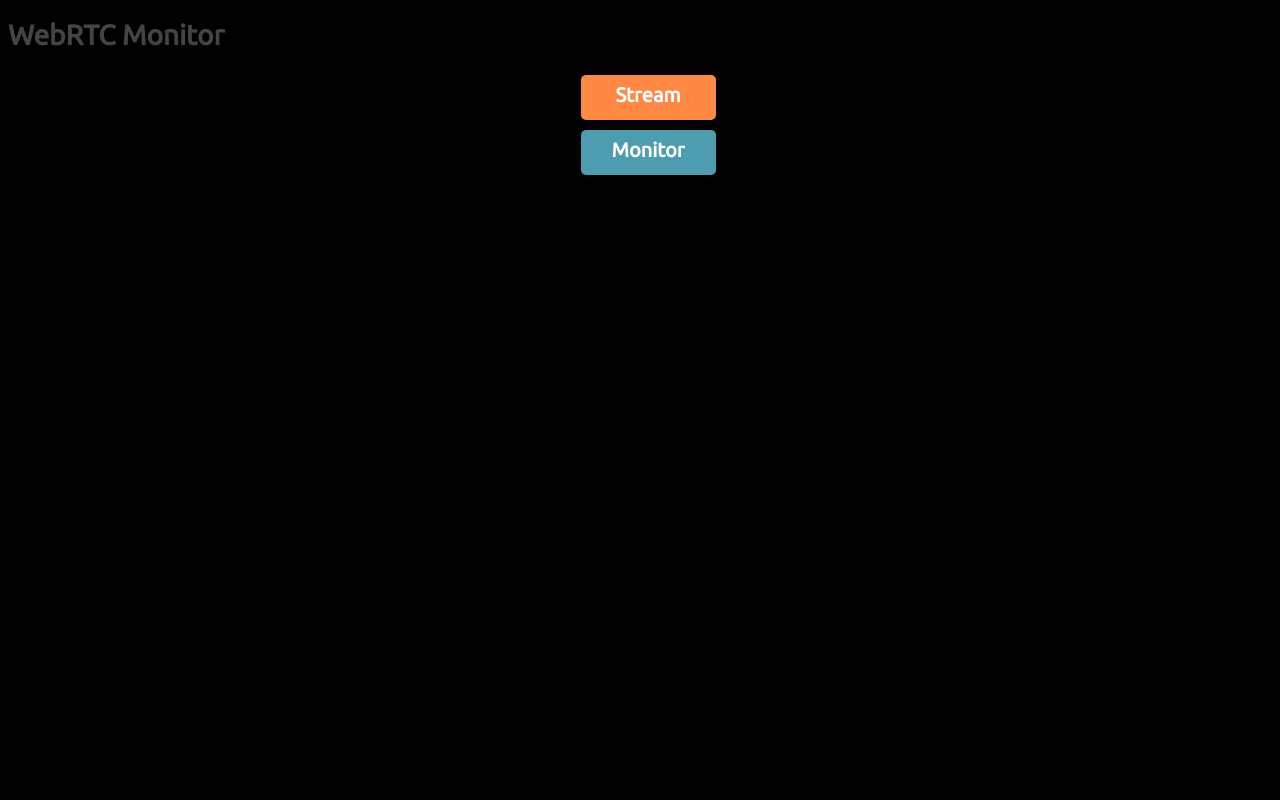
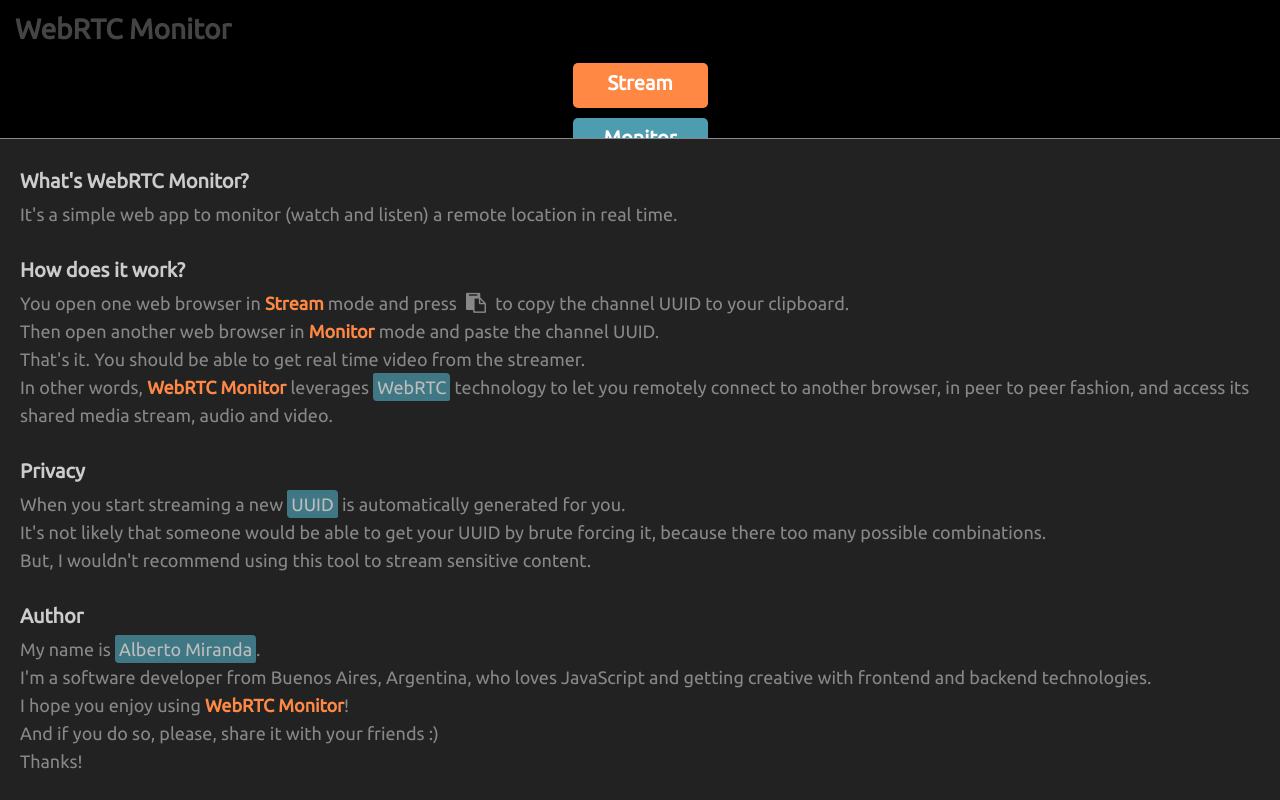
Before and after one commit to codealchemist/webrtc-monitor, a website: page public/index.html in a window 1280 px wide. Drawn offline with Linux system fonts and the light colour scheme.

Commit message:
added readme to index

```diff
--- a/public/css/styles.css
+++ b/public/css/styles.css
@@ -11,13 +11,27 @@ body {
   font-size: 12px;
   width: 100%;
   overflow: hidden;
+  line-height: 28px;
+  margin: 0;
+  padding: 0;
 }
 
 h1 {
   font-size: 28px;
+  margin: 15px;
 }
 
-a {
+h3 {
+  font-size: 20px;
+  color: #ccc;
+  margin: 28px 0 0 0;
+}
+
+p {
+  margin: 5px 0;
+}
+
+a.button {
   font-family: 'Ubuntu', sans-serif;
   display: block;
   width: 115px;
@@ -32,10 +46,28 @@ a {
   font-size: 20px;
   text-decoration: none;
   align-self: center;
+  opacity: 1;
+}
+
+a.button:hover {
+  opacity: 0.7;
+}
+
+a {
+ color: white;
+ background: #4E9CAF;
+ text-decoration: none;
+ padding: 4px;
+ border-radius: 2px 4px;
+ opacity: 0.7;
 }
 
 a:hover {
-  opacity: 0.7;
+  opacity: 1;
+}
+
+b {
+  color: #FF8944;
 }
 
 video {
@@ -57,7 +89,7 @@ video {
 
 .tr {
   position: absolute;
-  top: 25px;
+  top: 18px;
   right: 20px;
 }
 
@@ -101,3 +133,31 @@ video {
 .hidden {
   display: none;
 }
+
+.readme {
+  color: #888;
+  font-size: 18px;
+  background: #222;
+  padding: 0 20px 20px 20px;
+  margin: 20px 0 0 0;
+  border-top: 1px solid #888;
+  position: fixed;
+  bottom: 0;
+  left: 0;
+  right: 0;
+}
+
+.bottom-in {
+  animation-duration: 1s;
+  animation-name: bottom-in;
+}
+
+@keyframes bottom-in {
+  from {
+    bottom: -500px;
+  }
+
+  to {
+    bottom: 0px;
+  }
+}
--- a/public/index.html
+++ b/public/index.html
@@ -5,6 +5,7 @@
     <title>WebRTC Monitor</title>
 
     <!-- build:css /css/index.bundle.css -->
+    <link rel="stylesheet" href="/lib/font-awesome/css/font-awesome.min.css">
     <link href="/css/styles.css" rel="stylesheet" type="text/css" />
     <!-- endbuild -->
   </head>
@@ -12,8 +13,56 @@
     <h1>WebRTC Monitor</h1>
 
     <div class="center">
-      <a href="/stream" class="bg1">Stream</a>
-      <a href="/listen" class="bg2">Monitor</a>
+      <a href="/stream" class="button bg1">Stream</a>
+      <a href="/listen" class="button bg2">Monitor</a>
+    </div>
+
+    <div class="readme">
+      <h3>What's WebRTC Monitor?</h3>
+      <p>
+        It's a simple web app to monitor (watch and listen) a remote location in real time.
+      </p>
+
+      <h3>How does it work?</h3>
+      <p>
+        You open one web browser in <b>Stream</b> mode and press
+        <i class="fa fa-clipboard icon button"></i>
+        to copy the channel UUID to your clipboard.
+        <br>
+        Then open another web browser in <b>Monitor</b> mode and paste the channel UUID.
+        <br>
+        That's it. You should be able to get real time video from the streamer.
+        <br>
+        In other words, <b>WebRTC Monitor</b> leverages
+        <a href="https://webrtc.org" target="_blank">WebRTC</a>
+        technology to let you remotely connect to another browser, in peer to peer fashion,
+        and access its shared media stream, audio and video.
+      </p>
+
+      <h3>Privacy</h3>
+      <p>
+        When you start streaming a new
+        <a href="https://en.wikipedia.org/wiki/Universally_unique_identifier" target="_blank">UUID</a>
+        is automatically generated for you.
+        <br>
+        It's not likely that someone would be able to get your UUID by brute forcing it,
+        because there too many possible combinations.
+        <br>
+        But, I wouldn't recommend using this tool to stream sensitive content.
+      </p>
+
+      <h3>Author</h3>
+      <p>
+        My name is <a href="http://albertomiranda.com.ar" target="_blank">Alberto Miranda</a>.
+        <br>
+        I'm a software developer from Buenos Aires, Argentina, who loves JavaScript and getting creative with frontend and backend technologies.
+        <br>
+        I hope you enjoy using <b>WebRTC Monitor</b>!
+        <br>
+        And if you do so, please, share it with your friends :)
+        <br>
+        Thanks!
+      </p>
     </div>
 
     <!-- google analytics -->
--- a/src/web-server.js
+++ b/src/web-server.js
@@ -32,7 +32,7 @@ class WebServer {
   start () {
     this.setRoutes()
     this.server.listen(this.port)
-    console.log(`-- WEB SERVER started @ https://localhost:${this.port}`)
+    console.log(`-- WEB SERVER started @ http://localhost:${this.port}`)
   }
 
   setRoutes () {
--- a/src/web-socket.js
+++ b/src/web-socket.js
@@ -23,7 +23,7 @@ class WebSocket {
   start () {
     if (!this.hasExternalServer) this.server.listen(this.port);
     this.setEvents()
-    console.log(`-- WEB SOCKET started @ https://localhost:${this.port}`)
+    console.log(`-- WEB SOCKET started @ http://localhost:${this.port}`)
   }
 
   setEvents () {
```
Also changed, not shown: dist/css/index.bundle.css, dist/css/listen.bundle.css, dist/css/stream.bundle.css, dist/index.html.
